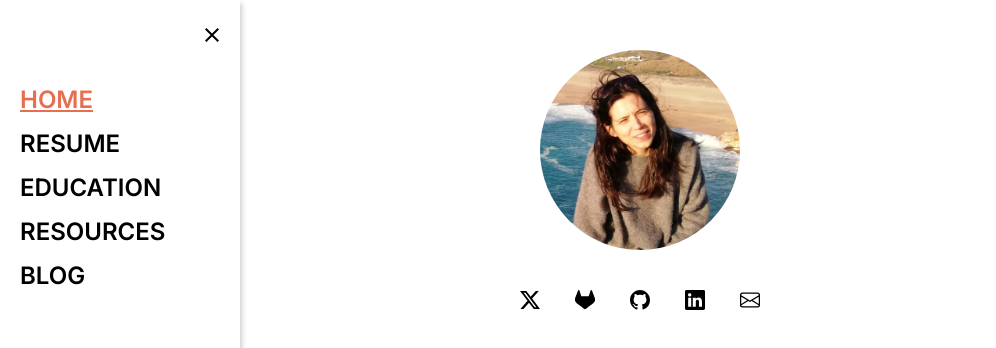
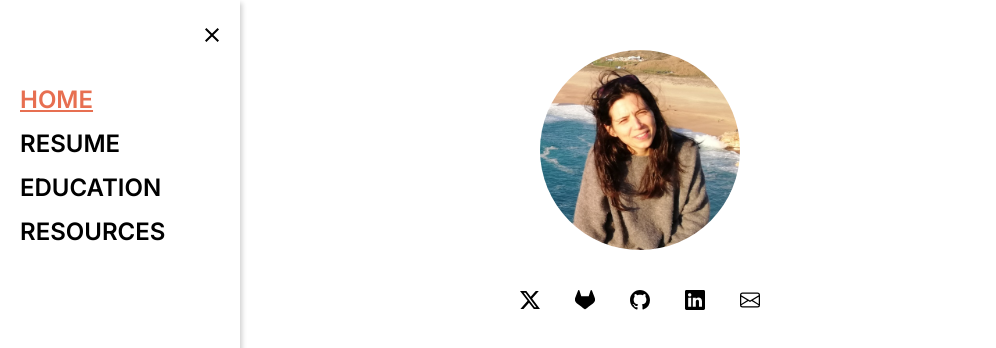
Before and after one commit to filipalacerda/filipalacerda.com, a Next.js app: page / in a window 1280 px wide. Shown: the top 348 px of the page, without its empty margins (0-996 px from the left). Built offline with nearby package versions, Linux system fonts and the light colour scheme.

Commit message:
Hides annoying scroll bar

```diff
--- a/app/globals.css
+++ b/app/globals.css
@@ -27,6 +27,10 @@ body {
   }
 }
 
+::-webkit-scrollbar {
+  display: none;
+}
+
 .tabs {
   background-color: white;
 }
--- a/app/layout.tsx
+++ b/app/layout.tsx
@@ -53,10 +53,10 @@ export default function RootLayout({
                 link: "/resources",
                 text: "Resources",
               },
-              {
-                link: "/blog",
-                text: "Blog",
-              },
+              // {
+              //   link: "/blog",
+              //   text: "Blog",
+              // },
             ]}
           />
           <div className="content app overflow-auto">{children}</div>
```
